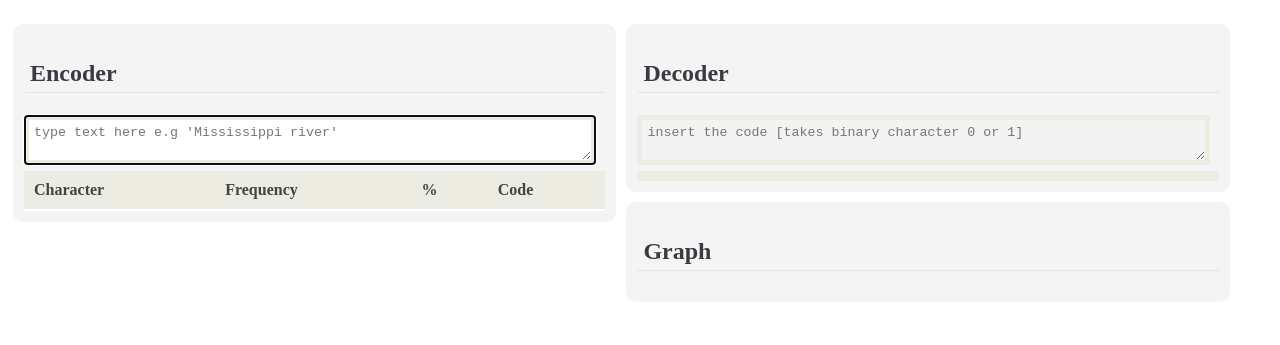
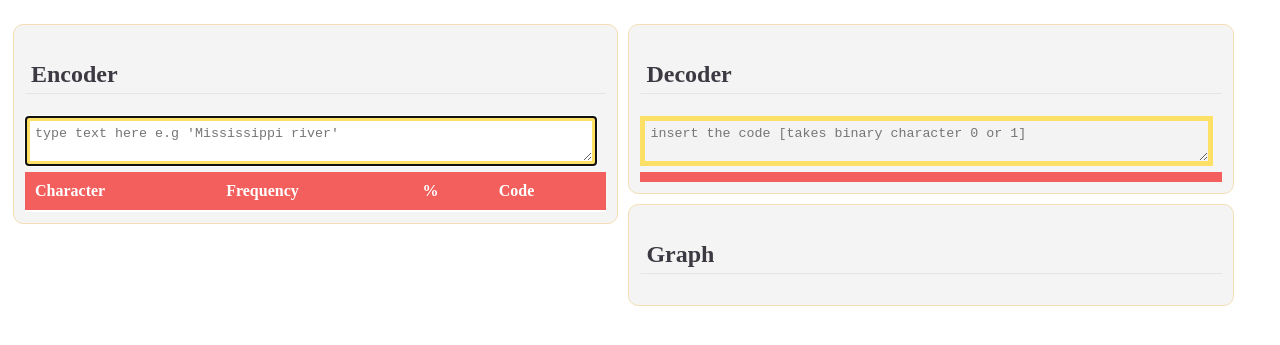
Before and after one commit to KhaledMohamedP/huffman, a plain HTML site: page index.html in a window 1280 px wide. Shown: the part 61-406 px from the top of the page. Drawn offline with Linux system fonts and the light colour scheme.

Commit message:
Modeify the color scheme of the page

```diff
--- a/_/css/style.css
+++ b/_/css/style.css
@@ -3,7 +3,7 @@
 }
 textarea {
     width: 95%;
-    border: 5px solid #edece3;
+    border: 5px solid #FFE066;
     padding: 5px;
     margin: 2px 0;
 }
@@ -15,6 +15,7 @@ textarea {
     border-radius: 10px;
     float: left;
     margin: 5px;
+    border: 1px solid #F5DEB3;
 }
 
 .graph{
@@ -29,7 +30,8 @@ textarea {
 }
 
 .box #result {
-    background: #edece3;
+    background: #F25F5C;
+    color: #fff;
     padding: 5px;
     word-wrap: break-word;
 }
@@ -66,8 +68,8 @@ table tr {
 }
 
 table th {
-    background-color: #edece3;
-    color: #444444;
+    background-color: #F25F5C;
+    color: #fff;
 }
 
 .code {
--- a/_/js/graph.js
+++ b/_/js/graph.js
@@ -64,7 +64,7 @@ function drawGraph(HuffmanTable) {
         })
         .attr("r", 20)
         .style("fill", function(d, i) {
-            return d.children || d._children ? '#edece3' : '#fff';
+            return d.children || d._children ? '#FFE066' : '#fff';
         })
         .duration(1000)
         .ease('elastic');
```
